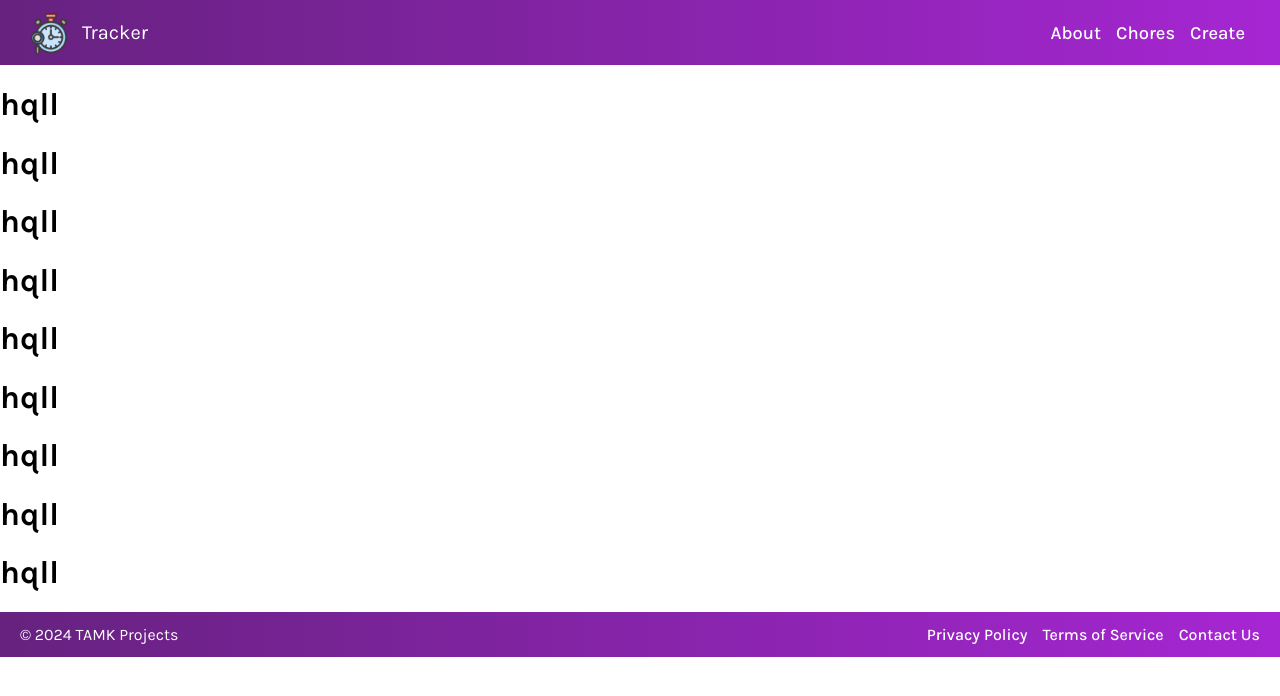
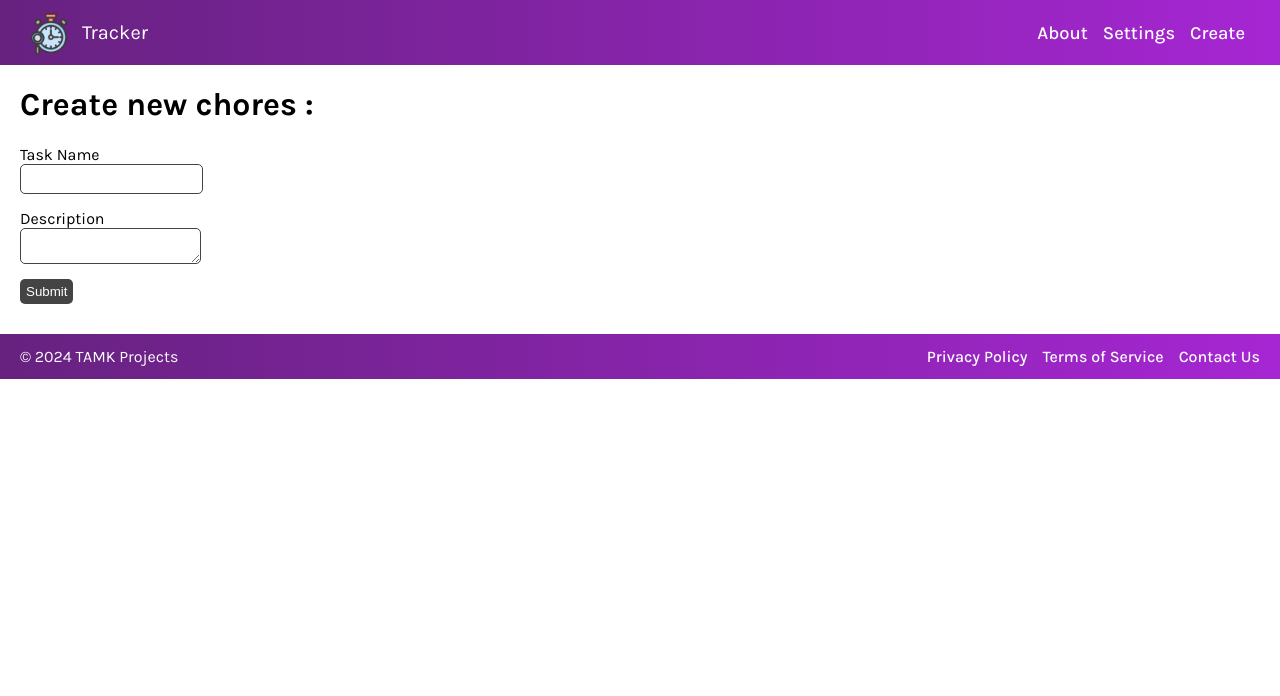
Before and after one commit to Ferdousfrd/time-tracker, a React (Vite) app in the folder Task-timer/: page / in a window 1280 px wide. Shown: the top 696 px of the page. Built offline with nearby package versions, Linux system fonts and the light colour scheme; a web font is replaced by a local one.

Commit message:
added a form for chore list

```diff
--- a/Task-timer/src/App.jsx
+++ b/Task-timer/src/App.jsx
@@ -1,5 +1,6 @@
 import Navbar from "./components/Navbar"
 import Footer from "./components/Footer"
+import Form from "./components/Form"
 import "./style.css"
 
 export default function App() {
@@ -7,16 +8,7 @@ export default function App() {
   return (
     <>
       <Navbar />
-      <h1>hqll</h1>
-      <h1>hqll</h1>
-      <h1>hqll</h1>
-      <h1>hqll</h1>
-      <h1>hqll</h1>
-      <h1>hqll</h1>
-      <h1>hqll</h1>
-      <h1>hqll</h1>
-      <h1>hqll</h1>
-
+      <Form />
       <Footer />
     </>
   )
--- /dev/null
+++ b/Task-timer/src/components/Form.jsx
@@ -0,0 +1,59 @@
+import { useState } from "react"
+
+export default function Form(){
+
+    const[formData, setformData] = useState({
+        taskName : "",
+        description: "",
+    })
+
+
+    function handleChange(event){
+
+        const {name, value} = event.target
+        setformData(prevName => {
+            return {
+                ...prevName,
+                [name] : value,
+            }
+        })
+
+    }
+
+    function handleSubmition(event){
+        event.preventDefault()                                  // this prevents the web to send data by default. we wanna run our own function
+        console.log(formData)                                   // we just logging the data now. But we will send this formdata in api usually or do whatever we want
+    }
+
+    return (
+
+        <>
+
+        <h1 className="create--h1">Create new chores :</h1>
+
+        <form onSubmit={handleSubmition} className="create--form">
+            <label>Task Name
+            <input
+                type="text"
+                name="taskName"                 // this name should be same as our state name. it allows use to use event.target.name
+                onChange={handleChange}         // onChange works for every key stroke changing
+                value={formData.taskName}
+            />
+            </label>
+
+            <label>Description
+            <textarea
+                                                    // textarea in React is selfclosed element. Its same like input except
+                name="description"                  // it doesnt have 'type' property
+                value={formData.description}
+                onChange={handleChange}
+            />
+            </label>
+
+            <button className="form--btn">Submit</button>
+
+        </form>
+
+        </>
+    )
+}
--- a/Task-timer/src/components/Navbar.jsx
+++ b/Task-timer/src/components/Navbar.jsx
@@ -7,7 +7,7 @@ export default function Navbar(){
                 <img src={logo} alt="clock" className="header--logo"/>
                 <a className="header--title">Tracker</a>
                 <a className="header--about">About</a>
-                <a className="header--about">Chores</a>
+                <a className="header--about">Settings</a>
                 <a className="header--about">Create</a>
             </nav>
         </>
--- a/Task-timer/src/style.css
+++ b/Task-timer/src/style.css
@@ -72,3 +72,48 @@ body {
 .footer--link:hover {
     color: #ddd;
 }
+
+
+.create--h1{
+    margin-left: 20px;
+}
+
+.create--form{
+    margin: 20px;
+}
+
+input[type="text"], input[type="email"] {
+    margin-bottom: 15px;
+    height: 30px;
+    text-indent: 10px;
+    border: 1px solid #444;
+    border-radius: 5px;
+    display: block;
+}
+
+input[type="checkbox"], input[type="radio"] {
+    margin-right: 0.75rem;
+}
+
+textarea {
+    margin-bottom: 15px;
+    border: 1px solid #444;
+    border-radius: 5px;
+    display: block;
+
+}
+
+.form--btn {
+    border-radius: 5px;
+    background: #444;
+    color: white;
+    border: none;
+    cursor: pointer;
+    height: 25px;
+    margin-bottom: 10px;
+
+}
+
+.form--btn:hover {
+    background: linear-gradient(90deg, #672280 1.18%, #A626D3 100%);
+}
```
Also changed, not shown: 1 other file (tests, documents, lock files or other folders).
